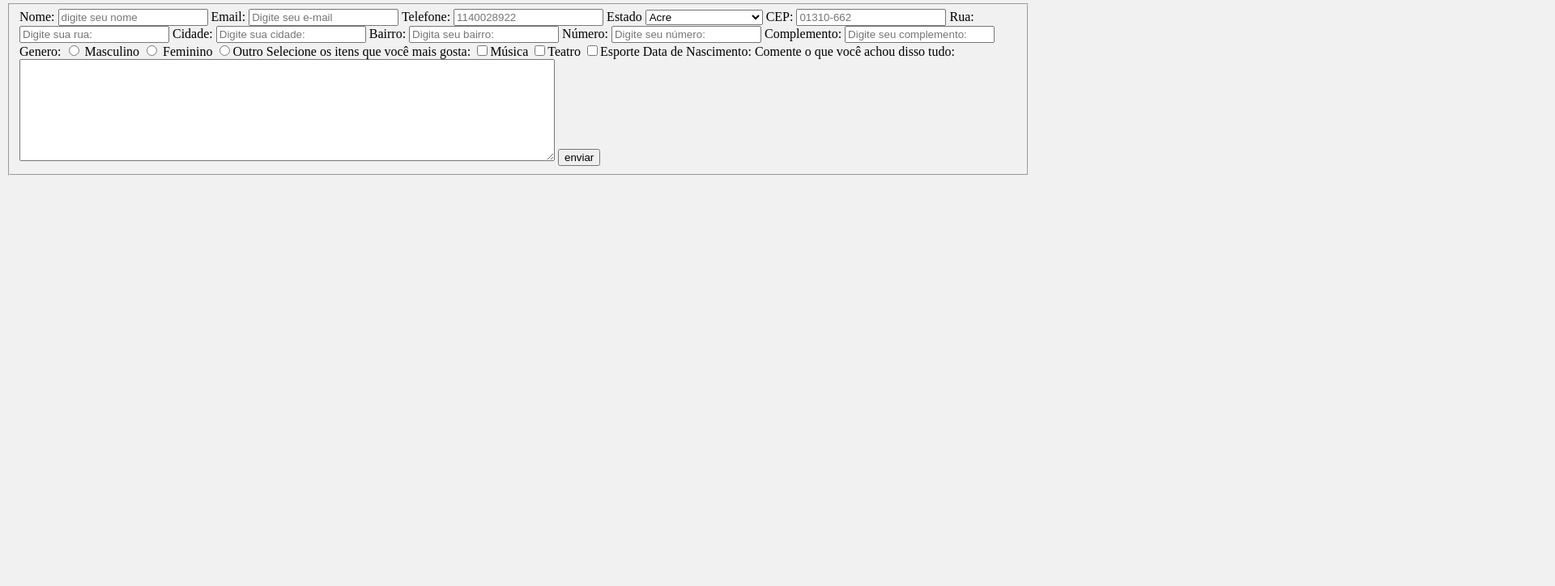
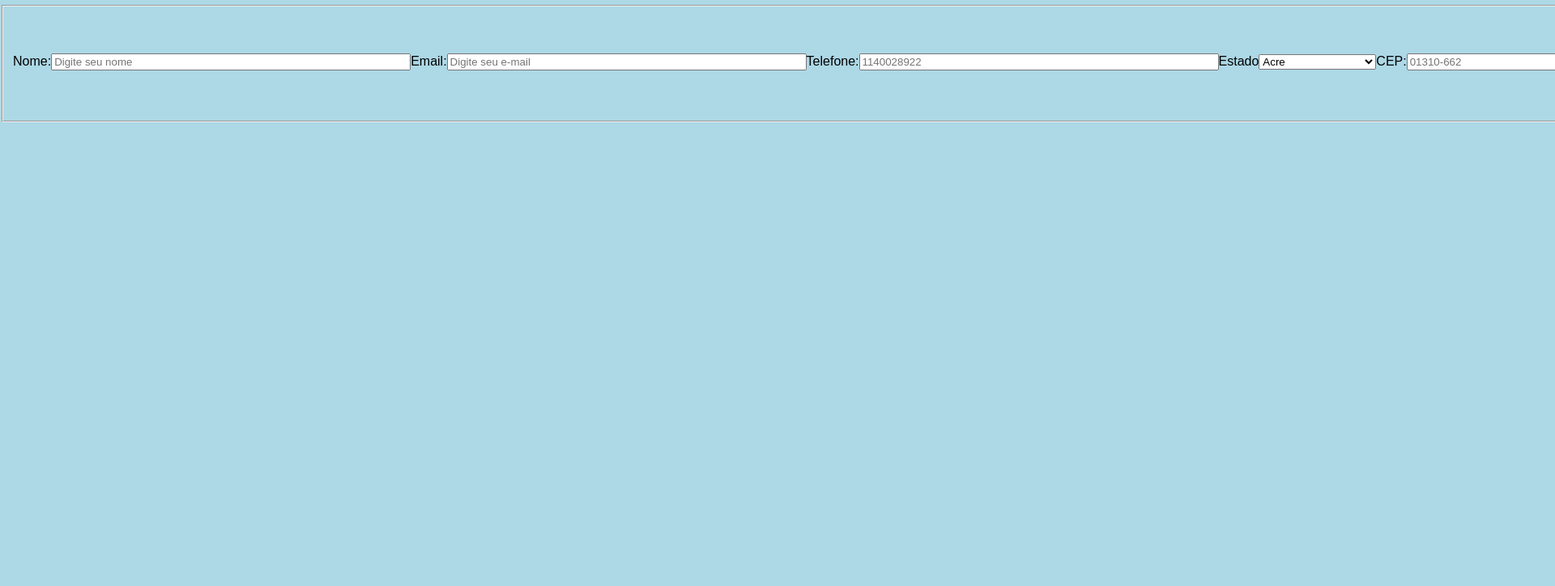
Before and after one commit to LorenaBastos/form, a plain HTML site: page index.html in a window 1280 px wide. Shown: the part 76-800 px from the top of the page at 81% size, 1920 px wide, since content can reach past the window. Drawn offline with Linux system fonts and the light colour scheme; a web font is replaced by a local one.

Commit message:
adicao de estilo

```diff
--- a/assets/css/style.css
+++ b/assets/css/style.css
@@ -1,7 +1,30 @@
 body{
-  background-color: #f1f1f1;
+  background-color: #ADD8E6;
+  margin: 0px;
+  padding: 0px;
 }
 
 h1{
-  color:blue;
+  color:#7B68EE;
+  margin-left: 498px;
+  font-family: 'Fredoka One', cursive;
 }
+fieldset{
+  display: flex;
+  justify-content: center;
+  align-items: center;
+}
+label{
+  font-family: 'Cabin Condensed', sans-serif;
+}
+input{
+  padding-right: 261px;
+}
+.numero{
+  padding-right: 0px;
+}
+.gostos{
+  display: flex;
+  justify-content: right;
+
+}
--- a/index.html
+++ b/index.html
@@ -3,6 +3,7 @@
   <head>
     <meta charset="utf-8">
     <link rel="stylesheet" href="assets/css/style.css">
+    <link href="https://fonts.googleapis.com/css?family=Cabin+Condensed|Fredoka+One" rel="stylesheet">
     <title>Quero Leads</title>
   </head>
   <body>
@@ -10,11 +11,11 @@
     <form class="" action="index.html" method="post">
       <fieldset>
         <label for="nome">Nome:</label>
-        <input type="text" name="nome" placeholder="digite seu nome" maxlength="10" required>
+        <input type="text" name="nome" placeholder="Digite seu nome" maxlength="10" required>
         <label for="email">Email:</label>
         <input type="email" name="email" placeholder="Digite seu e-mail">
         <label for="telefone">Telefone:</label>
-        <input type="tel" name="telefone" placeholder="1140028922">
+        <input type="tel" name="telefone" placeholder="1140028922"  min="10" max="10">
         <label for="estado">Estado</label>
         <select name="estado">
           <option disabled>Selecione</option>
@@ -48,7 +49,7 @@
         </select>
 
         <label for="cep">CEP:</label>
-        <input type="text" name="cep" value="" placeholder="01310-662">
+        <input type="text" name="cep" value="" placeholder="01310-662"  min="8" max="8">
 
         <label for="rua">Rua:</label>
         <input type="text" name="rua" value="" placeholder="Digite sua rua:">
@@ -60,12 +61,12 @@
         <input type="text" name="bairro" value="" placeholder="Digita seu bairro:">
 
         <label for="numero">Número:</label>
-        <input type="number" name="numero" value="" placeholder="Digite seu número:">
+        <input class="numero" type="number" name="numero" value="" placeholder="Digite seu número:"  min="1" max="1000">
 
         <label for="complemento">Complemento:</label>
         <input type="text" name="complemento" value="" placeholder="Digite seu complemento:">
 
-        <label for="genero">Genero:</label>
+        <label for="genero">Gênero:</label>
         <input type="radio" name="genero" value="masculino"> Masculino
 
         <input type="radio" name="genero" value="feminino"> Feminino
@@ -73,11 +74,13 @@
 
         <label for="gostos">Selecione os itens que você mais gosta:</label>
 
-        <input type="checkbox" name="musica" value="musica">Música
-        <input type="checkbox" name="teatro" value="teatro">Teatro
-        <input type="checkbox" name="esporte" value="esporte">Esporte
-        <label for="data">Data de Nascimento:</label
+        <input class="gostos" type="checkbox" name="musica" value="musica">Música
+        <input class="gostos" type="checkbox" name="teatro" value="teatro">Teatro
+        <input class="gostos" type="checkbox" name="esporte" value="esporte">Esporte
+
+        <label for="data">Data de Nascimento:</label>
         <input type="date" name="data" value="">
+
         <label for="comentario">Comente o que você achou disso tudo:</label>
         <textarea name="comentario" rows="8" cols="80"></textarea>
         <input type="submit" name="enviar" value="enviar">
```
